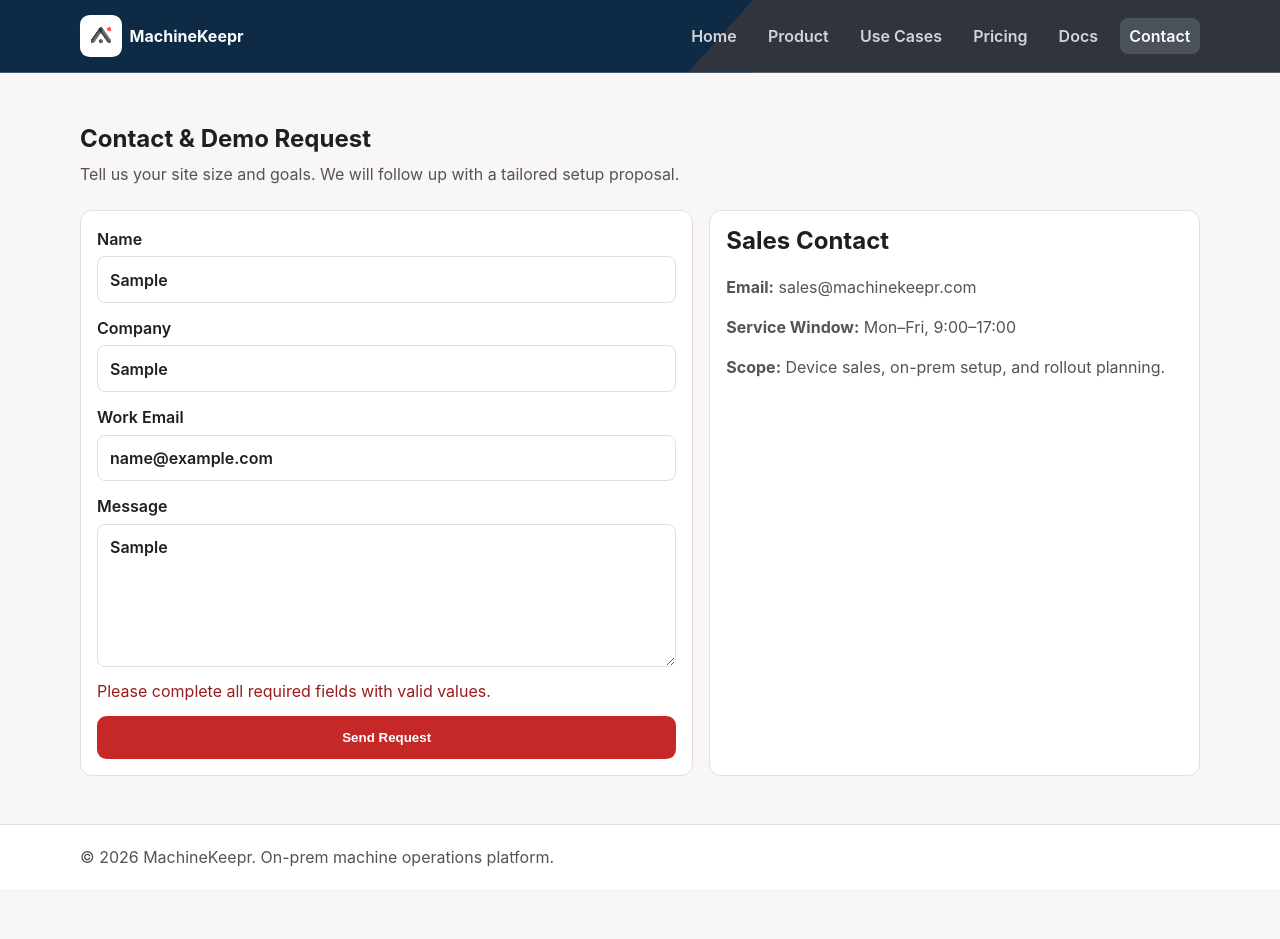
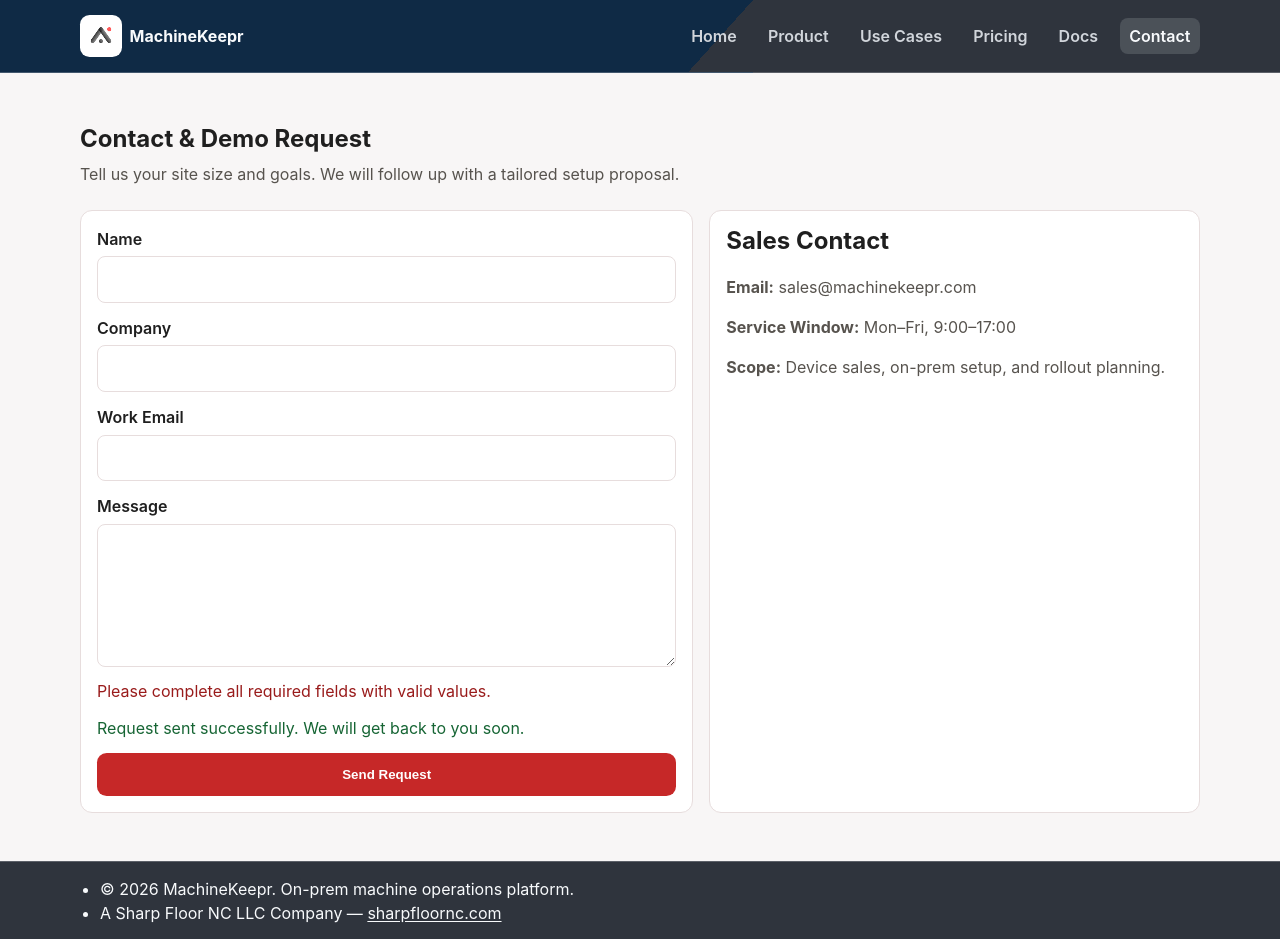
Before and after one commit to jzon-03/machinekeepr-website, an Angular app: page /contact in a window 1280 px wide. Both pictures are taken after typing "Sample", "Sample", "name@example.com", "Sample" into the empty fields and a click on the button "Send Request". Before the commit the page ends 889 px from the top, so only its background shows below. Built offline with nearby package versions, Linux system fonts and the light colour scheme.

Commit message:
Added functionality to send request

```diff
--- a/package.json
+++ b/package.json
@@ -29,6 +29,7 @@
     "@angular/forms": "^21.0.0",
     "@angular/platform-browser": "^21.0.0",
     "@angular/router": "^21.0.0",
+    "@emailjs/browser": "^4.4.1",
     "rxjs": "~7.8.0",
     "tslib": "^2.3.0"
   },
--- a/src/app/app.css
+++ b/src/app/app.css
@@ -100,19 +100,42 @@
 }
 
 .site-footer {
-  border-top: 1px solid var(--mk-border);
-  background: var(--mk-surface);
+  border-top: 1px solid var(--mk-header-border);
+  background: var(--mk-header-gray);
 }
 
 .footer-inner {
   min-height: 4rem;
   display: flex;
-  align-items: center;
+  flex-direction: column;
+  align-items: flex-start;
+  justify-content: center;
+  padding: 0.9rem 0;
 }
 
-.footer-inner p {
-  color: var(--mk-muted);
+.footer-list {
   margin: 0;
+  padding-left: 1.25rem;
+  color: var(--mk-header-foreground);
+}
+
+.footer-list li {
+  margin: 0;
+}
+
+.footer-list a {
+  color: var(--mk-header-foreground);
+  text-decoration: underline;
+  text-underline-offset: 0.14rem;
+}
+
+.footer-list a:hover {
+  color: var(--mk-header-muted);
+}
+
+.footer-list a:focus-visible {
+  outline: 2px solid var(--mk-header-foreground);
+  outline-offset: 2px;
 }
 
 @media (max-width: 760px) {
--- a/src/app/app.html
+++ b/src/app/app.html
@@ -34,6 +34,12 @@
 
 <footer class="site-footer">
   <div class="footer-inner">
-    <p>© 2026 MachineKeepr. On-prem machine operations platform.</p>
+    <ul class="footer-list">
+      <li>© 2026 MachineKeepr. On-prem machine operations platform.</li>
+      <li>
+        A Sharp Floor NC LLC Company —
+        <a href="https://sharpfloornc.com" target="_blank" rel="noopener noreferrer">sharpfloornc.com</a>
+      </li>
+    </ul>
   </div>
 </footer>
--- /dev/null
+++ b/src/app/config/emailjs-config.ts
@@ -0,0 +1,6 @@
+export const EMAILJS_CONFIG = {
+  serviceId: 'service_rad0nrk',
+  templateId: 'template_ahjj9vh',
+  publicKey: 'sJnmBISiULu6oFWRM',
+  recipientEmail: 'jzon03@gmail.com'
+} as const;
--- a/src/app/pages/contact-page.css
+++ b/src/app/pages/contact-page.css
@@ -60,8 +60,18 @@
   background: var(--mk-primary);
 }
 
+button:disabled {
+  opacity: 0.7;
+  cursor: not-allowed;
+}
+
 .error {
   color: var(--mk-danger);
+  margin: 0;
+}
+
+.success {
+  color: #166534;
   margin: 0;
 }
 
--- a/src/app/pages/contact-page.html
+++ b/src/app/pages/contact-page.html
@@ -26,8 +26,10 @@
     </label>
 
     <p class="error" [hidden]="!isInvalid()">Please complete all required fields with valid values.</p>
+    <p class="success" [hidden]="!submitSucceeded()" aria-live="polite">Request sent successfully. We will get back to you soon.</p>
+    <p class="error" [hidden]="!submitError()" aria-live="polite">{{ submitError() }}</p>
 
-    <button type="submit">Send Request</button>
+    <button type="submit" [disabled]="isSubmitting()">{{ isSubmitting() ? 'Sending...' : 'Send Request' }}</button>
   </form>
 
   <aside class="panel" aria-label="Sales details">
--- a/src/app/pages/contact-page.ts
+++ b/src/app/pages/contact-page.ts
@@ -1,5 +1,7 @@
 import { ChangeDetectionStrategy, Component, computed, inject, signal } from '@angular/core';
+import emailjs from '@emailjs/browser';
 import { FormBuilder, ReactiveFormsModule, Validators } from '@angular/forms';
+import { EMAILJS_CONFIG } from '../config/emailjs-config';
 
 @Component({
   selector: 'app-contact-page',
@@ -15,25 +17,66 @@
     name: ['', [Validators.required]],
     company: ['', [Validators.required]],
     email: ['', [Validators.required, Validators.email]],
-    message: ['', [Validators.required, Validators.minLength(12)]]
+    message: ['', [Validators.required]]
   });
 
   protected readonly submitted = signal(false);
+  protected readonly isSubmitting = signal(false);
+  protected readonly submitSucceeded = signal(false);
+  protected readonly submitError = signal('');
   protected readonly isInvalid = computed(() => this.form.invalid && (this.form.touched || this.submitted()));
 
-  protected onSubmit(): void {
+  protected async onSubmit(): Promise<void> {
     this.submitted.set(true);
     this.form.markAllAsTouched();
+    this.submitSucceeded.set(false);
+    this.submitError.set('');
 
     if (this.form.invalid) {
       return;
     }
 
+    this.isSubmitting.set(true);
+
+    try {
+      if (
+        EMAILJS_CONFIG.serviceId.startsWith('YOUR_') ||
+        EMAILJS_CONFIG.templateId.startsWith('YOUR_') ||
+        EMAILJS_CONFIG.publicKey.startsWith('YOUR_')
+      ) {
+        throw new Error('EmailJS is not configured.');
+      }
+
+      const payload = this.form.getRawValue();
+
+      await emailjs.send(
+        EMAILJS_CONFIG.serviceId,
+        EMAILJS_CONFIG.templateId,
+        {
+          name: payload.name,
+          title: "Request a Demo from MachineKeepr's Website",
+          company: payload.company,
+          email: payload.email,
+          message: payload.message,
+          reply_to: payload.email,
+          to_email: EMAILJS_CONFIG.recipientEmail
+        },
+        {
+          publicKey: EMAILJS_CONFIG.publicKey
+        }
+      );
+
+      this.submitSucceeded.set(true);
       this.form.reset({
         name: '',
         company: '',
         email: '',
         message: ''
       });
+    } catch {
+      this.submitError.set('Request could not be sent right now. Please try again or email info@sharpfloornc.com.');
+    } finally {
+      this.isSubmitting.set(false);
     }
   }
+}
```
Also changed, not shown: 2 other files (tests, documents, lock files or other folders). Lines whose indentation alone changed are shown as unchanged.
